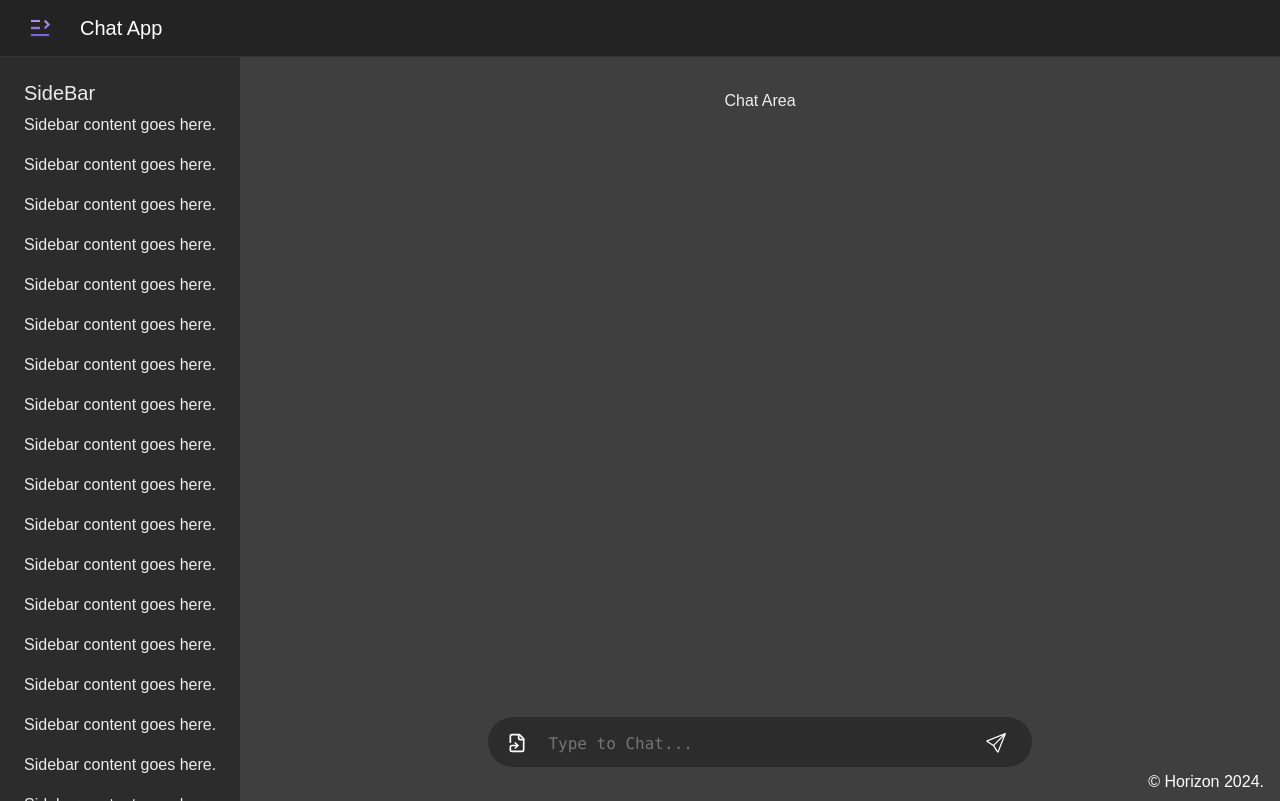
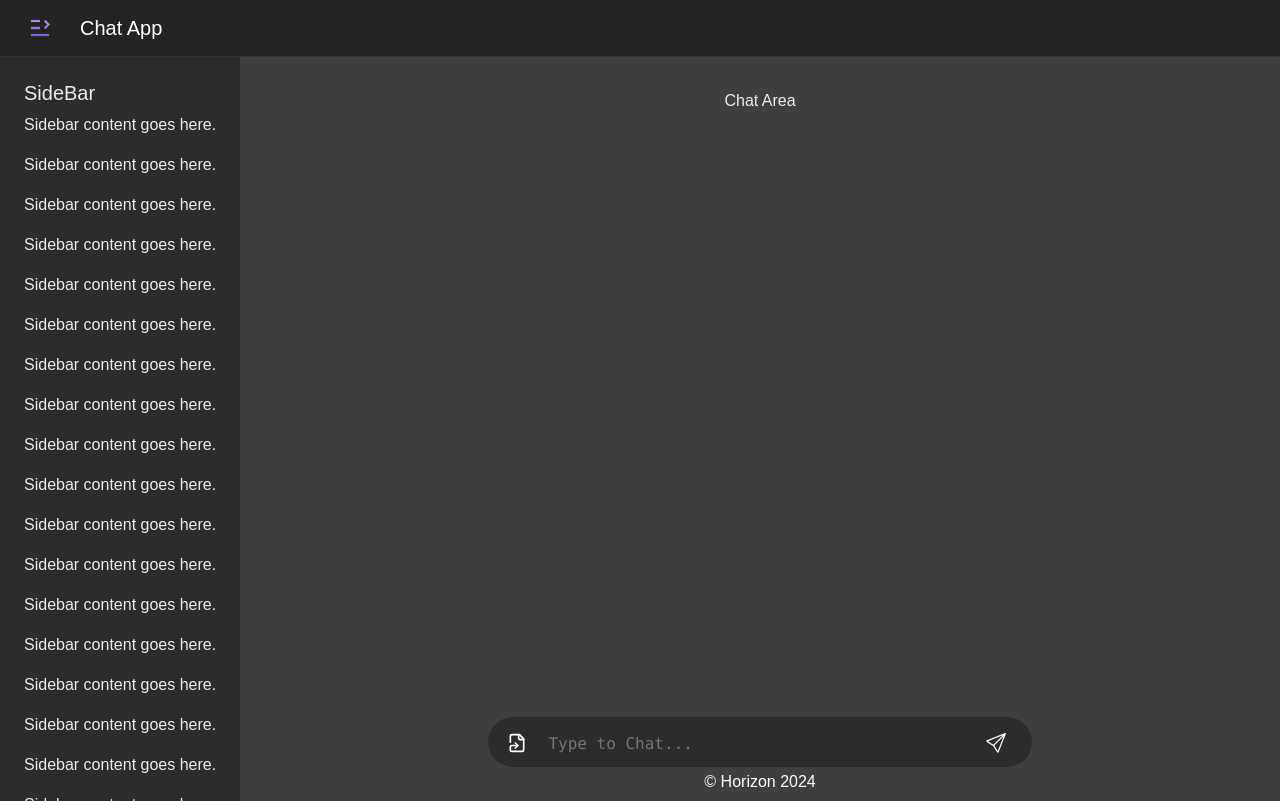
Before and after one commit to skydrige/chat-frontend, a React (Vite) app: page / in a window 1280 px wide. Built offline with nearby package versions, Linux system fonts and the light colour scheme.

Commit message:
Merge remote-tracking branch 'origin/master'
# Conflicts:
#	src/assets/css/App.css

```diff
--- a/src/assets/css/App.css
+++ b/src/assets/css/App.css
@@ -97,7 +97,7 @@ body {
 	height: 4%;
 	color: #ffffff;
 	bottom: 1%;
-	text-align: end;
+	text-align: center;
 }
 
 .chat-input-field {
--- a/src/components/Home.tsx
+++ b/src/components/Home.tsx
@@ -76,7 +76,7 @@ function Home() {
 					<Col xs={sidebarVisible ? 10 : 12} className="main-content p-2 m-2">
 						<ChatArea/>
 						<ChatInput/>
-						<footer>&copy; Horizon 2024.</footer>
+						<footer>&copy; Horizon 2024</footer>
 					</Col>
 				</Row>
 			</Container>
```
